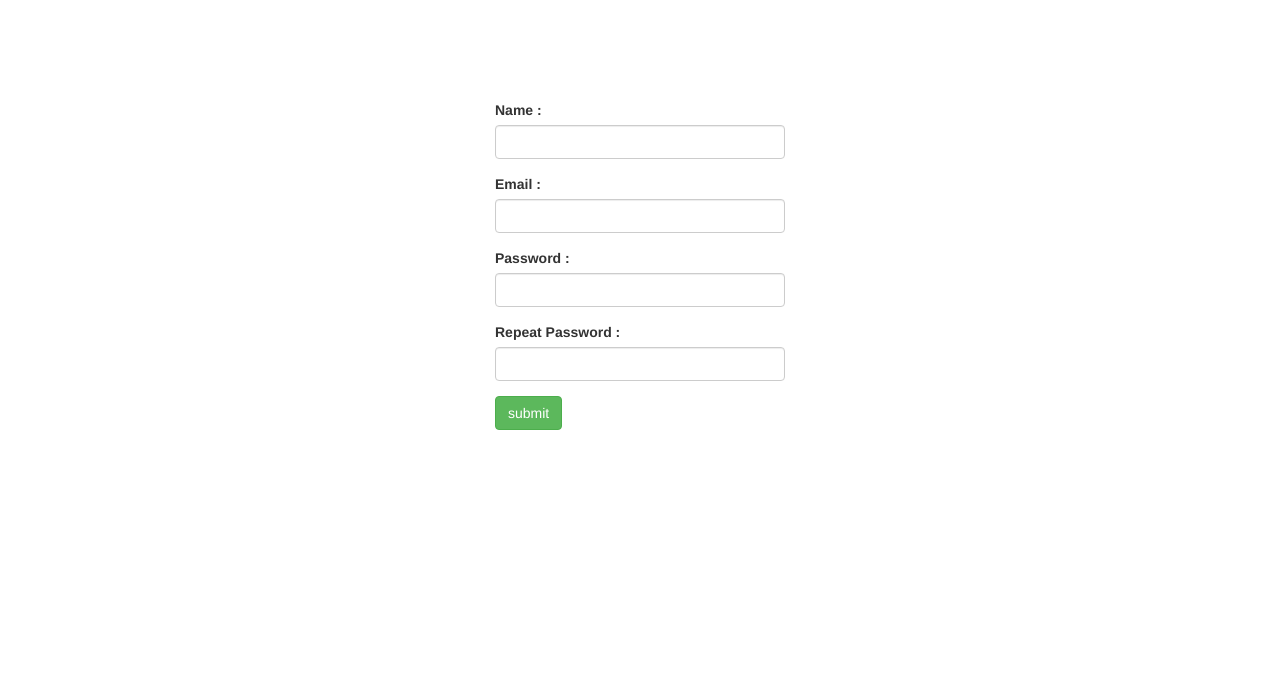
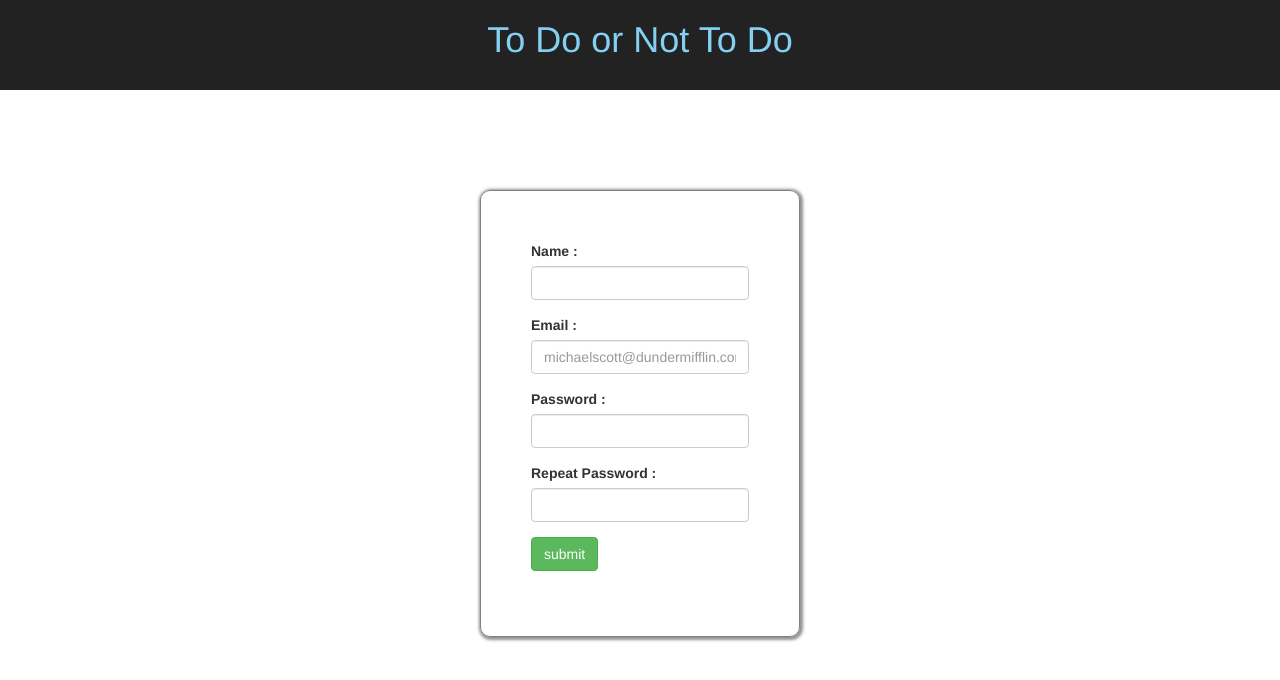
Before and after one commit to pranaya94/To-Do-or-Not-To-Do, a plain HTML site: page public/register/register.html in a window 1280 px wide. Drawn offline with nearby package versions, Linux system fonts and the light colour scheme.

Commit message:
made pretty 1

```diff
--- a/public/login.js
+++ b/public/login.js
@@ -9,9 +9,9 @@ function login(){
 
 
 			function postFormToServer(redirectToTaskPage){
+
 					  console.log("ajax call to post login form");
 					  let xhttp = new XMLHttpRequest();
-
 					   xhttp.open('POST','/api/login',true);
 					   xhttp.setRequestHeader("Content-type","application/json");
 					   xhttp.send(JSON.stringify(formData));
@@ -39,6 +39,7 @@ function login(){
 			}
 
 			function redirectToTaskPage(){
+
 						console.log("redirecting to task page");
 						window.location = './todo/todo.html';
 						return;
--- a/public/register/register.html
+++ b/public/register/register.html
@@ -8,32 +8,37 @@
 </head>
 <body>
 
+<div id = "logo"><span><h1>To Do or Not To Do</h1><span></div>
+
 <div class="container">
 	<form>
-	<div class = "card card-body">
 
 		<div class = "form-group">
 			<label>Name :</label>
 			<input type = "text" class = "form-control" name = "name" id = "name" required>
 		</div>
+
 		<div class = "form-group">
 			<label>Email :</label>
-			<input type = "email" class = "form-control" name = "email" id = "email" required>
+			<input type = "email" class = "form-control" name = "email" id = "email" placeholder = "michaelscott@dundermifflin.com" required>
 		</div>
+
 		<div class = "form-group">
 			<label>Password :</label>
 			<input type = "password" class = "form-control" name = "password" id = "password" required>
 		</div>
+
 		<div class = "form-group">
 			<label>Repeat Password :</label>
 			<input type = "password" class = "form-control" name = "respassword" id = "re_password" required>
 		</div>
+
 		<div class = "form-group">
 			<input type = "button" onclick = "register()" class = "btn btn-success" id = "submit" value = "submit"></input>
 		</div>
 
-    </div>
 	</form>
+
 </div>
 
 <script src = "./register.js"></script>
--- a/public/register/register.js
+++ b/public/register/register.js
@@ -5,17 +5,24 @@ function register(){
 	let password = document.getElementById("password").value;
 	let repeatPassword = document.getElementById("re_password").value;
 
+	if(password !== repeatPassword){
+		alert("Passwords don't match");
+		return;
+	}
+
+	let emailRegEx = /^[a-zA-Z0-9.!#$%&’*+/=?^_`{|}~-]+@[a-zA-Z0-9-]+(?:\.[a-zA-Z0-9-]+)*$/
+
+	if(!emailRegEx.test(email)){
+
+		alert("enter valid email");
+		return;
+	}
+
 	let formData = {
 		name : name,
 		email : email,
 		password : password
 	};
-
-	if(password !== repeatPassword){
-		alert("Passwords don't match");
-		return;
-	}
-
 
 	function postFormToServer(){
 
--- a/public/register/style.css
+++ b/public/register/style.css
@@ -1,4 +1,29 @@
+#logo{
+  display : flex;
+  align-items: center;
+  text-align: center;
+  background-color : #222;
+  width : 100%;
+  color : #83d0f2;
+}
+
+#logo span{
+	display: inline-block;
+	margin-left: 30%;
+	margin-right: 30%;
+	width: 40%;
+}
+
+
 .container{
+	position: relative;
+	top: 100px;
 	width: 25%;
-	margin-top: 100px;
+	width: 25%;
+	border: solid 1px;
+	border-color: grey;
+	padding: 50px;
+	border-radius: 10px;
+	box-shadow: 1px 1px 3px 2px rgba(100,100,100,0.7);
+
 }
--- a/public/style.css
+++ b/public/style.css
@@ -1,4 +1,26 @@
+#logo{
+  display : flex;
+  align-items: center;
+  text-align: center;
+  background-color : #222;
+  width : 100%;
+  color : #83d0f2;
+}
+
+#logo span{
+	display: inline-block;
+	margin-left: 30%;
+	margin-right: 30%;
+	width: 40%;
+}
+
 .container{
+	position: relative;
+	top: 180px;
 	width: 25%;
-	margin-top: 100px;
+	border: solid 1px;
+	border-color: grey;
+	padding: 50px;
+	border-radius: 10px;
+	box-shadow: 1px 1px 3px 2px rgba(100,100,100,0.7);
 }
```
Also changed, not shown: public/index.html (+9 -3 lines).
